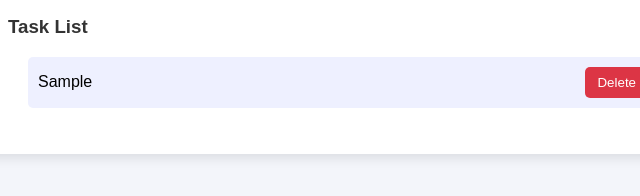
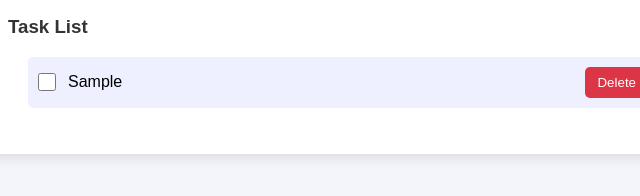
Before and after one commit to Sarah-code13/MultiTasking-App, a plain HTML site: page index.html in a window 1280 px wide. Both pictures are taken after typing "Sample" into the empty fields and a click on the button "Add Task". Shown: the part 346-542 px from the top of the page, 307-947 px from the left. Drawn offline with Linux system fonts and the light colour scheme.

Commit message:
Add task completion

```diff
--- a/script.js
+++ b/script.js
@@ -13,18 +13,40 @@ taskForm.addEventListener("submit", function(event) {
         message.textContent = "Please enter a task name.";
         return;
     }
+
     const newTask = document.createElement("li");
+
     const taskText = document.createElement("span");
     taskText.textContent = taskName;
+    taskText.classList.add("taskText");
+    const completeCheckbox = document.createElement("input");
+    completeCheckbox.type = "checkbox";
+    completeCheckbox.classList.add("taskCheckbox");
+    completeCheckbox.setAttribute("aria-label", "Mark " + taskName + " as completed");
+
+    completeCheckbox.addEventListener("change", function() {
+        if (completeCheckbox.checked) {
+            newTask.classList.add("completed");
+            message.textContent = "Task completed!";
+        } else {
+            newTask.classList.remove("completed");
+            message.textContent = "Task marked as incomplete!";
+        }
+    });
+
     const deleteButton = document.createElement("button");
     deleteButton.textContent = "Delete";
     deleteButton.classList.add("deleteButton");
+
     deleteButton.addEventListener("click", function() {
         newTask.remove();
         message.textContent = "Task is deleted successfully";
     });
+
+    newTask.appendChild(completeCheckbox);
     newTask.appendChild(taskText);
     newTask.appendChild(deleteButton);
+
     taskList.appendChild(newTask);
 
     message.textContent = "Task added successfully!";
--- a/style.css
+++ b/style.css
@@ -84,3 +84,28 @@ button:hover {
 .deleteButton:hover {
     background-color: #b02a37;
 }
+
+.taskCheckbox {
+    width: 18px;
+    height: 18px;
+    flex: 0 0 18px;
+    padding: 0;
+    margin: 0;
+    cursor: pointer;
+    accent-color: #4355b9;
+}
+
+.taskText {
+    flex: 1;
+    min-width: 0;
+    overflow-wrap: anywhere;
+}
+
+#taskList li.completed .taskText {
+    text-decoration: line-through;
+    color: #888;
+}
+
+#taskList li.completed {
+    background-color: #e2e5eb;
+}
```
Also changed, not shown: 1 other file.
